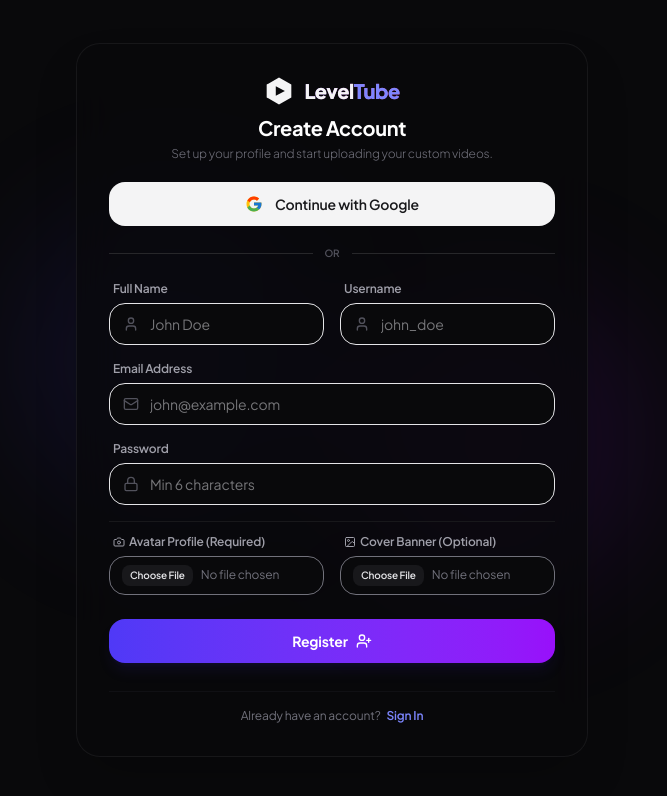
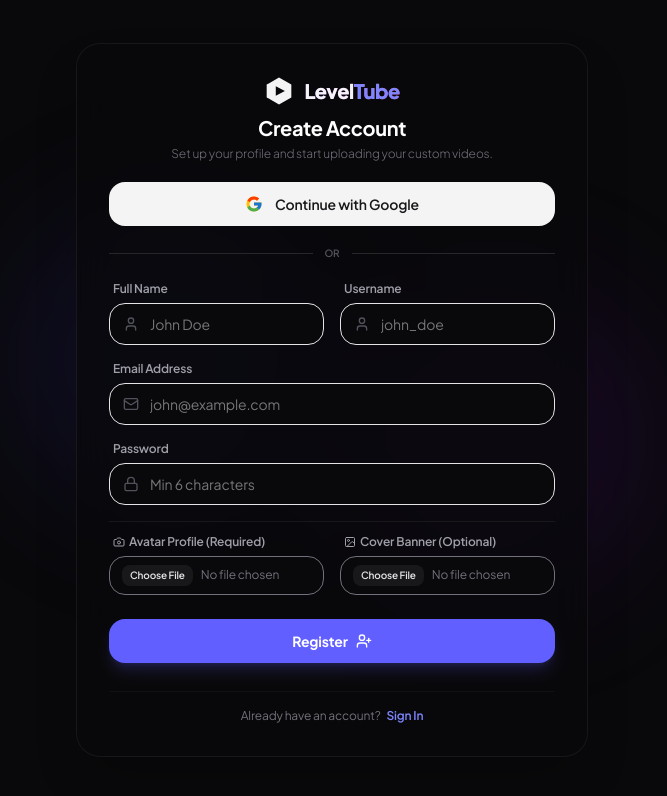
Before and after one commit to AbdullahxMERN/level-tube-frontend, a Next.js app: page /register in a window 1280 px wide. Shown: the top 796 px of the page, without its empty margins (308-975 px from the left). Built offline with nearby package versions, Linux system fonts and the light colour scheme; no server answers.

Commit message:
ui polishing

```diff
--- a/src/app/(auth)/login/page.jsx
+++ b/src/app/(auth)/login/page.jsx
@@ -159,7 +159,7 @@ export default function LoginPage() {
           <button
             type="submit"
             disabled={loading}
-            className="w-full bg-gradient-to-r from-indigo-600 to-purple-600 hover:from-indigo-500 hover:to-purple-500 text-white font-bold text-sm py-3.5 rounded-2xl shadow-lg shadow-indigo-600/10 transition-all duration-300 mt-2 disabled:opacity-40 flex items-center justify-center gap-2"
+            className="w-full bg-indigo-500 hover:bg-indigo-400 text-white font-bold text-sm py-3.5 rounded-2xl shadow-lg shadow-indigo-500/20 transition-all duration-300 mt-2 disabled:opacity-40 flex items-center justify-center gap-2"
           >
             {loading ? (
               <span>Logging in...</span>
--- a/src/app/(auth)/register/page.jsx
+++ b/src/app/(auth)/register/page.jsx
@@ -255,7 +255,7 @@ export default function RegisterPage() {
           <button
             type="submit"
             disabled={loading}
-            className="w-full bg-gradient-to-r from-indigo-600 to-purple-600 hover:from-indigo-500 hover:to-purple-500 text-white font-bold text-sm py-3 rounded-2xl shadow-lg shadow-indigo-600/10 transition-all duration-300 mt-2 disabled:opacity-40 flex items-center justify-center gap-2"
+            className="w-full bg-indigo-500 hover:bg-indigo-400 text-white font-bold text-sm py-3 rounded-2xl shadow-lg shadow-indigo-500/20 transition-all duration-300 mt-2 disabled:opacity-40 flex items-center justify-center gap-2"
           >
             {loading ? (
               <span>Creating profile...</span>
```
